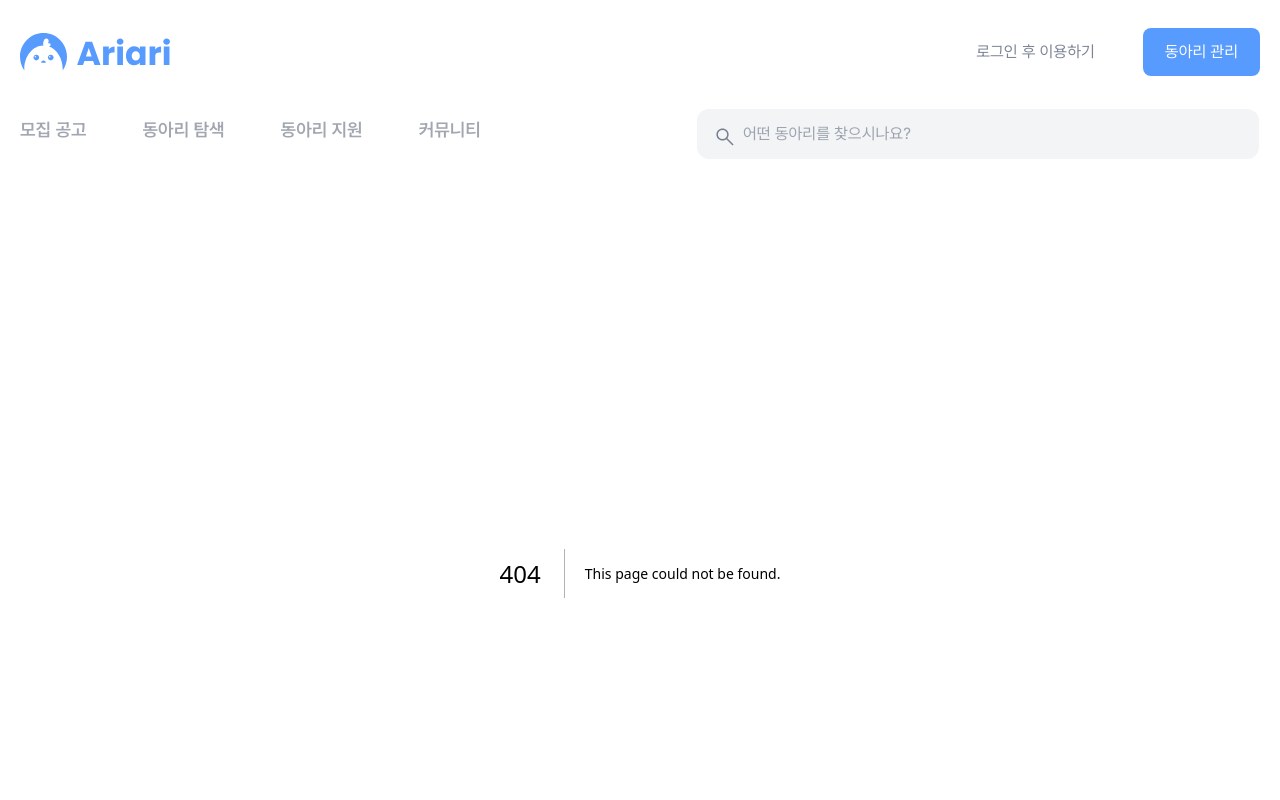
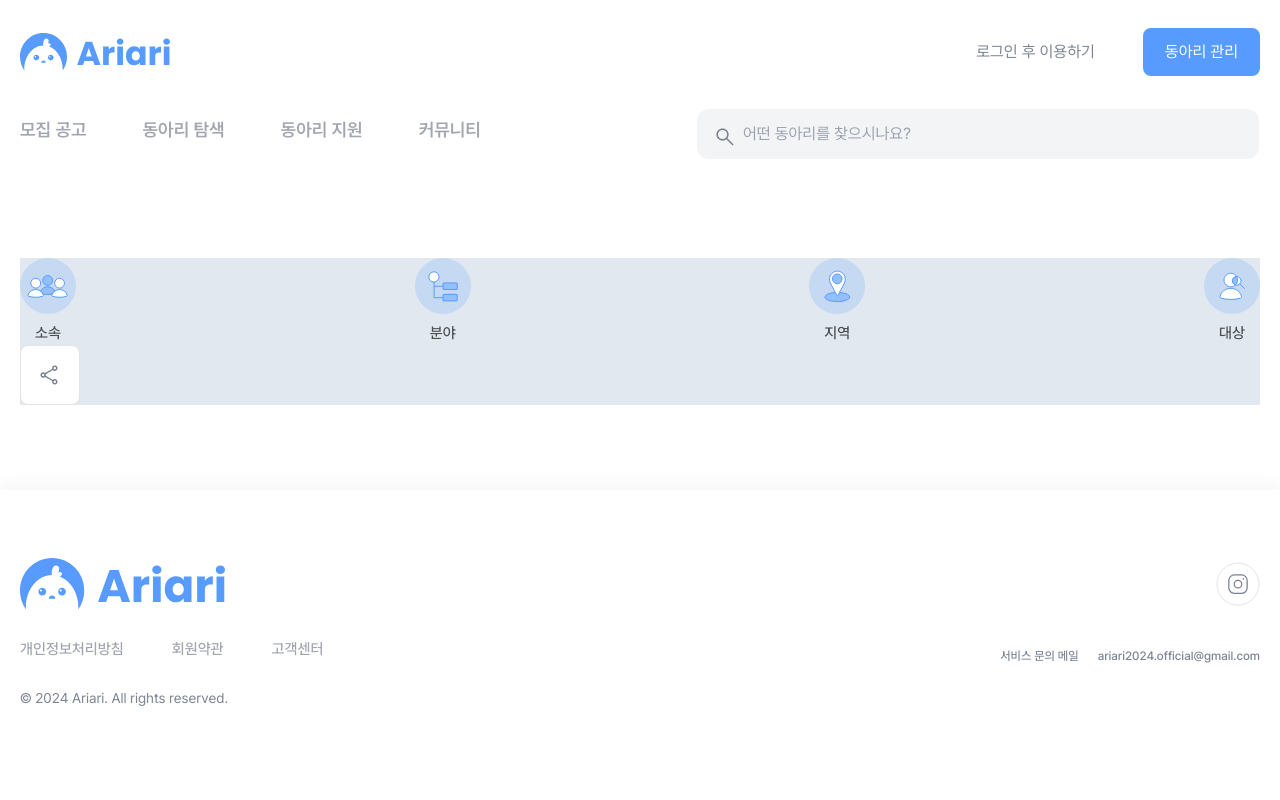
Before and after one commit to yeoniii20/dong-ariari, a Next.js app: page /recruitment/detail in a window 1280 px wide. Before the commit this address had no page. Shown: the top 800 px of the page. Built offline with nearby package versions, Linux system fonts and the light colour scheme.

Commit message:
feat: Add recruitment detail page

```diff
--- /dev/null
+++ b/app/(recruitment)/recruitment/detail/page.tsx
@@ -0,0 +1,13 @@
+import Keyword from "@/components/button/keyword";
+import ShareButton from "@/components/button/shareButton";
+
+const RecruitmentDetail = () => {
+  return (
+    <div className="bg-slate-200">
+      <Keyword />
+      <ShareButton />
+    </div>
+  );
+};
+
+export default RecruitmentDetail;
```
